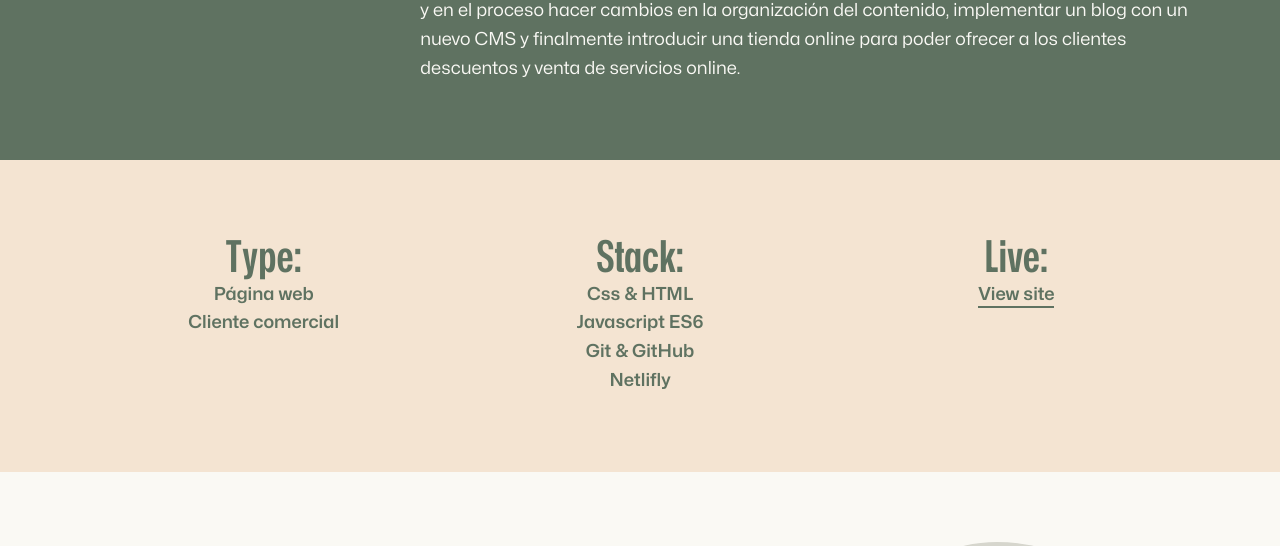
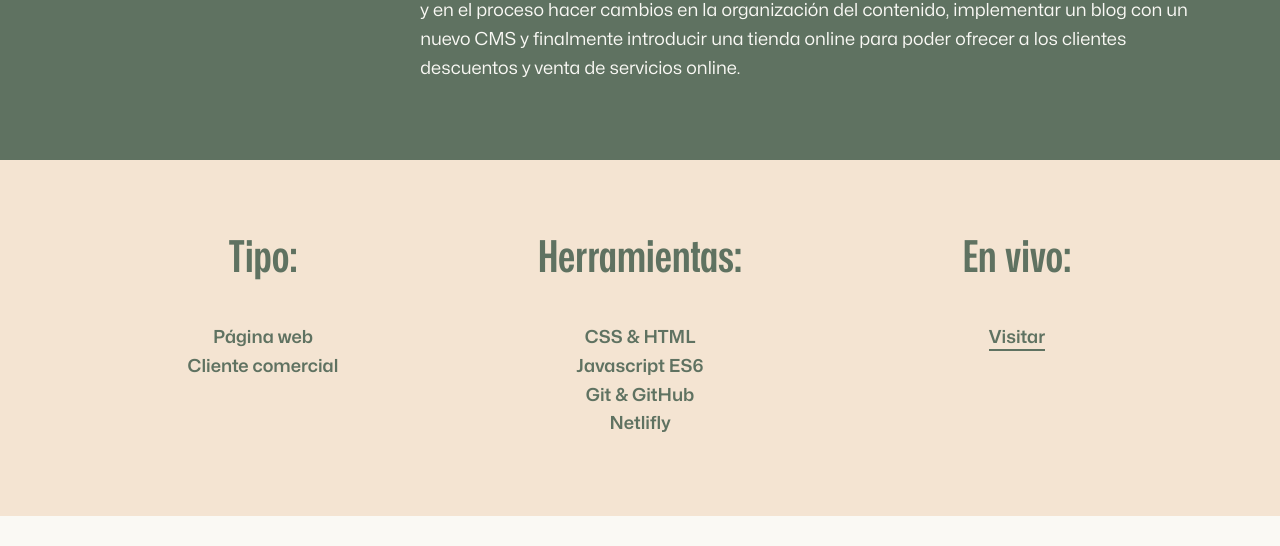
Before and after one commit to catharygr/portafolio-caty, a plain HTML site: page proyecto-blancodent.html in a window 1280 px wide. Shown: the part 637-1183 px from the top of the page. Drawn offline with Linux system fonts and the light colour scheme.

Commit message:
Apareció otro arreglo

```diff
--- a/proyecto-blancodent.html
+++ b/proyecto-blancodent.html
@@ -62,26 +62,26 @@
   <main>
     <section class="fondo-asento-claro">
       <div class="container proyecto-detalles flex color-oscuro">
-        <div>
-          <h2 class="fs-800 f-str-75 f-wei-600">Type:</h2>
+        <div class="flow">
+          <h2 class="fs-800 f-str-75 f-wei-600">Tipo:</h2>
           <ul class="ul-detalles  fs-400 f-wei-600">
             <li>Página web</li>
             <li>Cliente comercial</li>
           </ul>
         </div>
-        <div>
-          <h2 class="fs-800 f-str-75 f-wei-600">Stack:</h2>
+        <div class="flow">
+          <h2 class="fs-800 f-str-75 f-wei-600">Herramientas:</h2>
           <ul class="ul-detalles  fs-400 f-wei-600">
-            <li>Css & HTML</li>
+            <li>CSS & HTML</li>
             <li>Javascript ES6</li>
             <li>Git & GitHub</li>
             <li>Netlifly</li>
           </ul>
         </div>
-        <div>
-          <h2 class="fs-800 f-str-75 f-wei-600">Live:</h2>
+        <div class="flow">
+          <h2 class="fs-800 f-str-75 f-wei-600">En vivo:</h2>
           <ul class="ul-detalles fs-400 f-wei-600">
-            <li><a target="_blank" href="https://blancodent.com">View site</a></li>
+            <li><a target="_blank" href="https://blancodent.com">Visitar</a></li>
           </ul>
         </div>
       </div>
```
